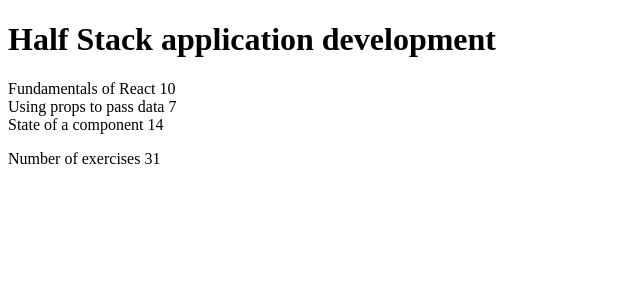
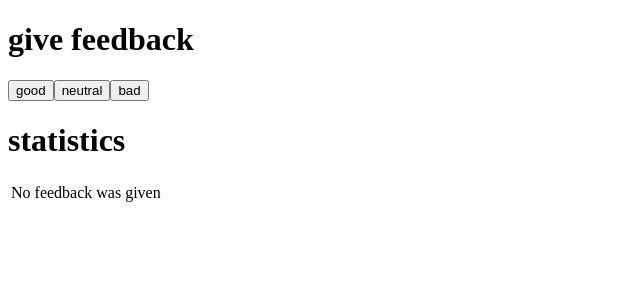
Before and after one commit to sidneyowallah/fullstack, a React (Create React App) app in the folder part1/: page / in a window 1280 px wide. Shown: the top 300 px of the page, without its empty margins (0-640 px from the left). Built offline with nearby package versions, Linux system fonts and the light colour scheme.

Commit message:
unicafe - finished exercise (1.6-1.11)

```diff
--- a/part1/src/index.js
+++ b/part1/src/index.js
@@ -1,64 +1,73 @@
-import React from 'react';
+import React, { useState } from 'react';
 import ReactDOM from 'react-dom';
 
-const Header = (props) => {
+
+const Button = ({ onClick, text }) => (
+    <button onClick={onClick}>{text}</button>
+)
+const Statistics = ({ text, value, unit }) => {
+    if ( (value===0) && ( text==='all')) {
+        return (
+            <tr><td>No feedback was given</td></tr>
+        )
+    } else if (value > 0) {
+        return (
+            <tr>
+                <td>{text}</td>
+                <td >{value}</td>
+                <td >{unit}</td>
+            </tr>
+        )
+    }
+    return null
+
+}
+
+
+const App = (props) => {
+
+    const [good, setGood] = useState(0)
+    const [neutral, setNeutral] = useState(0)
+    const [bad, setBad] = useState(0)
+    const [all, setAll] = useState(0)
+
+
+    const handleGoodClick = () => {
+        setAll(all +1)
+        setGood(good + 1)
+    }
+
+    const handleNeutralClick = () => {
+        setAll(all +1)
+        setNeutral(neutral + 1)
+    }
+
+    const handleBadClick = () => {
+        setAll(all +1)
+        setBad(bad + 1)
+    }
+
     return (
         <div>
-            <h1>{props.course}</h1>
-        </div>
-    )
-}
-const Part = (props) => {
-    return (
-       <div>
-            {props.part.name} {props.part.exercises}
+            <h1>give feedback</h1>
+            <Button onClick={handleGoodClick} text='good' />
+            <Button onClick={handleNeutralClick} text='neutral' />
+            <Button onClick={handleBadClick} text='bad' />
+
+            <h1>statistics</h1>
+            <table>
+                <tbody>
+                    <Statistics text="good" value={good} />
+                    <Statistics text="neutral" value={neutral} />
+                    <Statistics text="bad" value={bad} />
+                    <Statistics text="all" value={all} />
+                    <Statistics text="average" value={(good-bad) / all } />
+                    <Statistics text="positive" value={good / all * 100}unit="%"/>
+                </tbody>
+            </table>
+
         </div>
     )
 }
 
-const Content = (props) => {
-   return (
-        <div>
-            <Part part={props.parts[0]} />
-            <Part part={props.parts[1]} />
-            <Part part={props.parts[2]} />
-         </div>
-    )
-}
-
-const Total = (props) => {
-    return (
-        <div>
-            <p>Number of exercises {props.parts[0].exercises + props.parts[1].exercises + props.parts[2].exercises}</p>
-        </div>
-    )
-}
-
-const App = () => {
-    const course = {
-        name: 'Half Stack application development',
-        parts : [
-            {
-                name: 'Fundamentals of React',
-                exercises: 10
-            },
-            {
-                name: 'Using props to pass data',
-                exercises: 7
-            },
-            {
-                name: 'State of a component',
-                exercises: 14
-            }
-        ]
-    }
-
-    return (
-        <div>
-            <Header course={ course.name} />
-            <Content  parts={course.parts} />
-            <Total parts={course.parts}/>
-        </div>
-    )
-  }
-ReactDOM.render(<App />, document.getElementById('root'));
+ReactDOM.render(<App/>, document.getElementById('root'));
```
